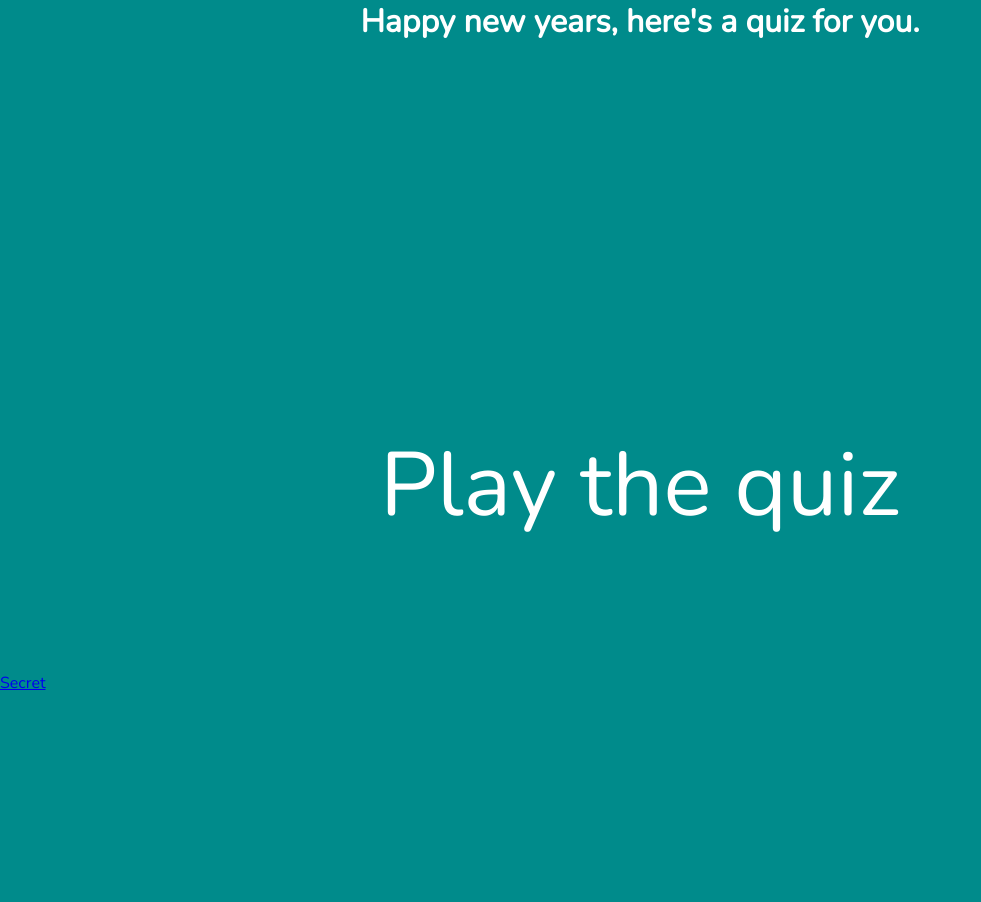
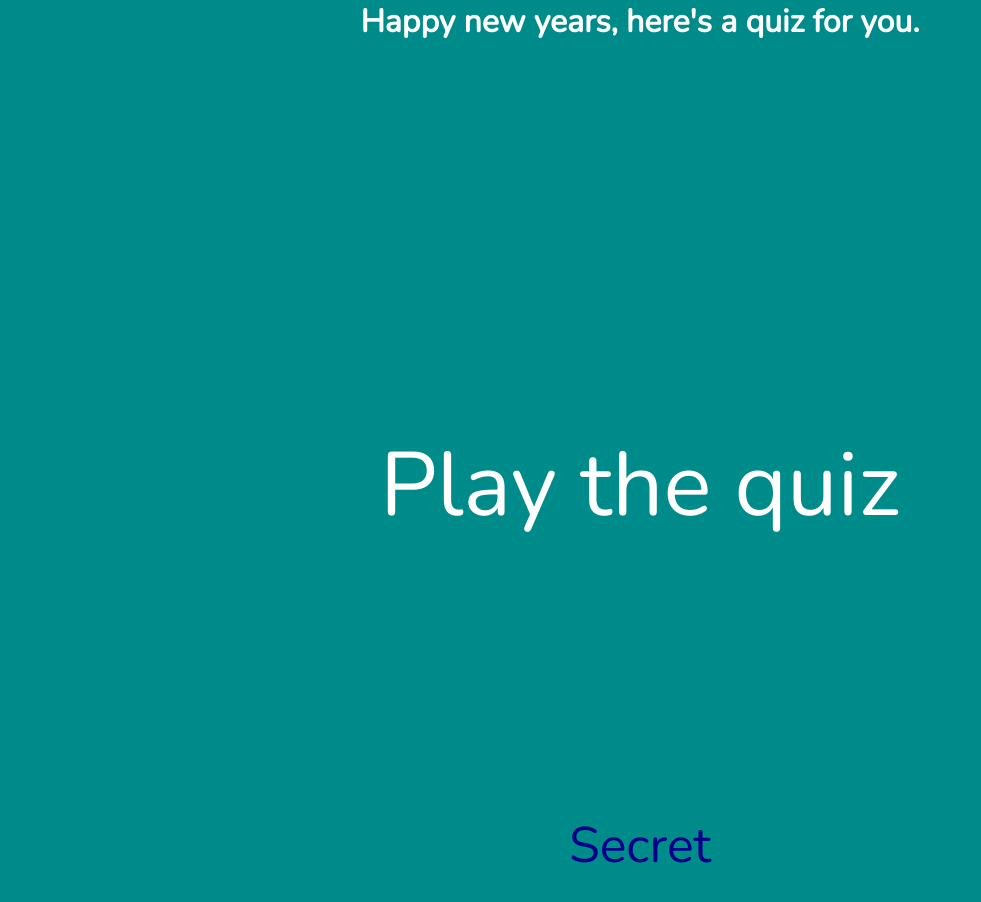
Before and after one commit to 12345ME12345/New-years-quiz, a plain HTML site: page index.html in a window 1280 px wide. Shown: the whole page, without its empty margins (0-981 px from the left). Before the commit the page ends 800 px from the top, so only its background shows below. Drawn offline with nearby package versions, Linux system fonts and the light colour scheme.

Commit message:
style.css

```diff
--- a/style.css
+++ b/style.css
@@ -83,6 +83,21 @@ body{
     border-radius: 25px;
     text-align: center;
 }
+.buttonthingy5{
+    margin-top: 5%;
+    padding: 75px;
+    border-radius: 25px;
+    text-align: center;
+}
+.buttonthingy5 a{
+    font-size: 50px;
+    text-decoration: none;
+    color: darkblue;
+    transition: 500ms;
+}
+.buttonthingy5 a:hover{
+    color: darkkhaki;
+}
 button{
     border-radius: 15px;
     background-color: darkgray;
```
